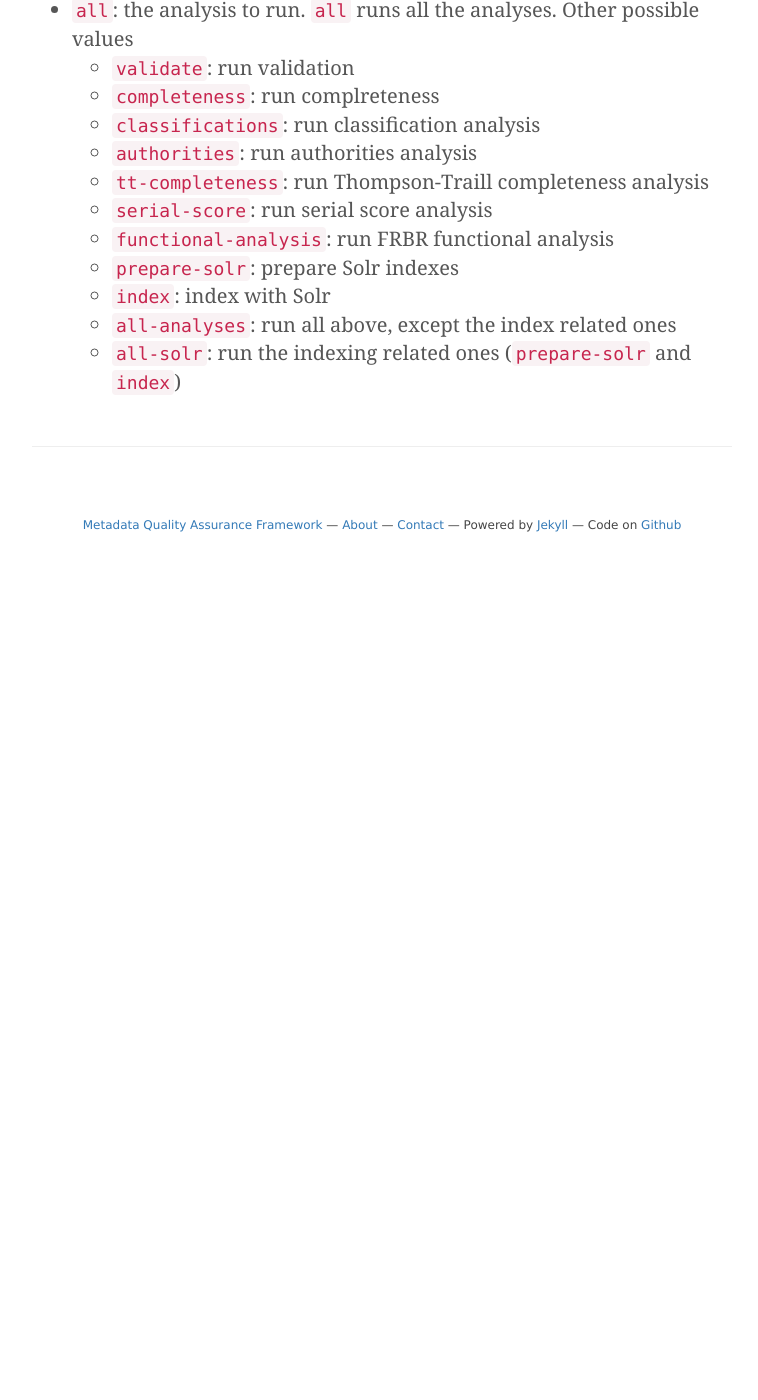
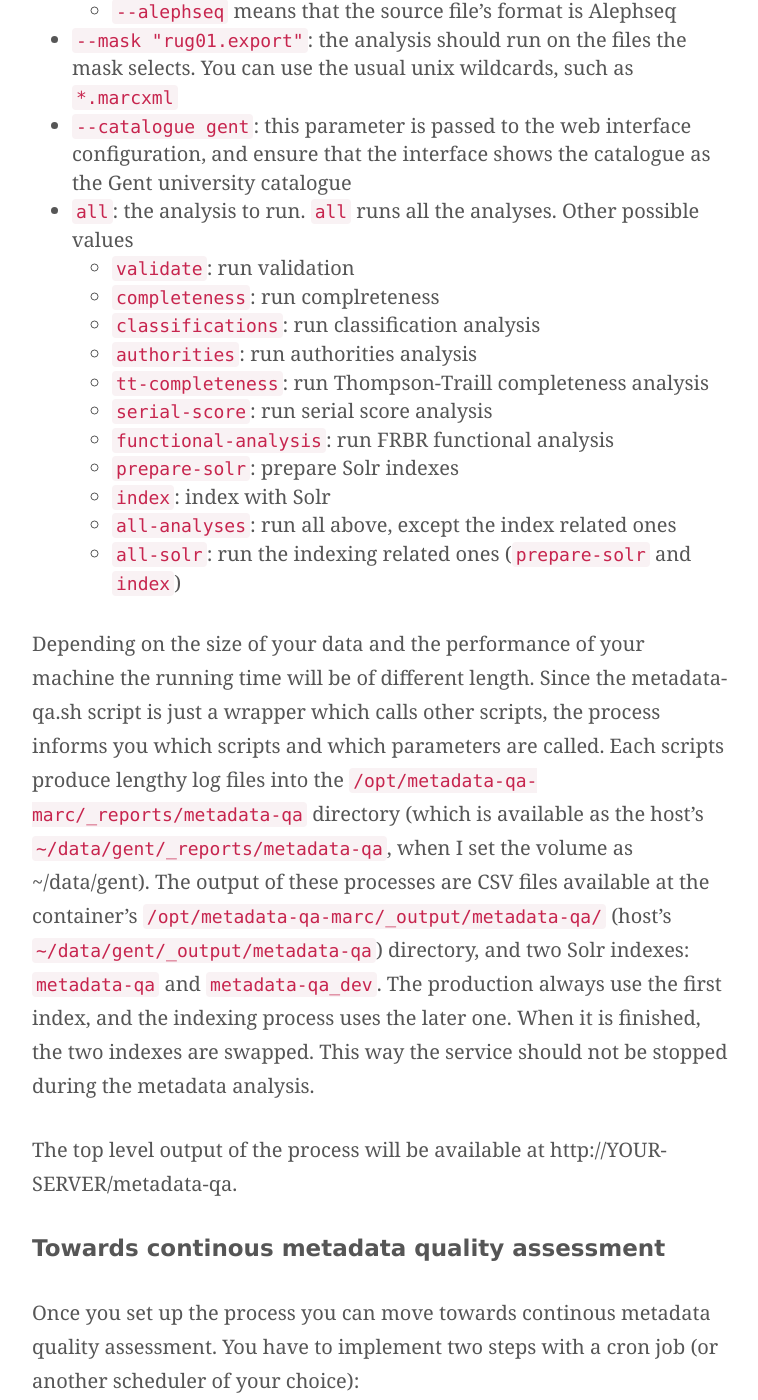
Before and after one commit to pkiraly/pkiraly.github.io, a Jekyll site: the page built from _posts/2020-05-31-running-with-docker.md, in a window 1280 px wide and 1400 px high, scrolled down 3587 px. Shown: the whole window, without its empty margins (258-1016 px from the left). Built offline with Jekyll 4.4.1, drawn with Linux system fonts in a browser that asks for light colours; nearby versions of some CDN libraries; some web fonts are replaced; comment, search, counter and statistics services are not loaded; before the commit the page ends 4151 px from its top, so only the background shows below that; some of the changed text lies outside the part shown.

Commit message:
Update 2020-05-31-running-with-docker.md

````diff
--- a/_posts/2020-05-31-running-with-docker.md
+++ b/_posts/2020-05-31-running-with-docker.md
@@ -45,7 +45,12 @@
 * volume: a directory which is shared with the container. Volumes could guarantee that the data generated during the session
 can persist.
 
+To install Docker on your host, follow the manual at https://docs.docker.com/engine/install/.
+
 ## Explanation of the commands
+
+### Preparation of the container
+
 ```
 docker run -d -v ~/data/gent:/opt/metadata-qa-marc/marc -p 8983:8983 -p 80:80 \
              --name metadata-qa-marc pkiraly/metadata-qa-marc
@@ -72,6 +77,8 @@
  * `--name metadata-qa-marc`: give a name to the container. It will be helpful for other container commands.
  * `pkiraly/metadata-qa-marc`: this is the name of the image. If you do not have it, docker will download it
  automatically.
+
+### Running commands in the container
 
 ```
 docker container exec -ti metadata-qa-marc \
@@ -104,3 +111,18 @@
   * `index`: index with Solr
   * `all-analyses`: run all above, except the index related ones
   * `all-solr`: run the indexing related ones (`prepare-solr` and `index`)
+
+Depending on the size of your data and the performance of your machine the running time will be of different length. Since the metadata-qa.sh script is just a wrapper which calls other scripts, the process informs you which scripts and which parameters are called. Each scripts produce lengthy log files into the `/opt/metadata-qa-marc/_reports/metadata-qa` directory (which is available as the host's `~/data/gent/_reports/metadata-qa`, when I set the volume as ~/data/gent). The output of these processes are CSV files available at the container's `/opt/metadata-qa-marc/_output/metadata-qa/` (host's `~/data/gent/_output/metadata-qa`) directory, and two Solr indexes: `metadata-qa` and `metadata-qa_dev`. The production always use the first index, and the indexing process uses the later one. When it is finished, the two indexes are swapped. This way the service should not be stopped during the metadata analysis.
+
+The top level output of the process will be available at http://YOUR-SERVER/metadata-qa.
+
+## Towards continous metadata quality assessment
+
+Once you set up the process you can move towards continous metadata quality assessment. You have to implement two steps with a cron job (or another scheduler of your choice):
+
+* extract catalogue records and/or download it to the machine
+* run the metadata analyses
+
+## Notes
+
+I am not a Docker expert. If you are, and spot points to improve, do not hesitate to tell me. I am very curious how to make the image size smaller. The underlying software are under constant development, so you might expect new parameters, or even drastical changes in the structure of the image. I can promisse however that the command line interface changes will be always reflected in the project page: https://github.com/pkiraly/metadata-qa-marc.
````
Also changed, not shown: other parts of _posts/2020-05-31-running-with-docker.md (+1 -1 lines).
